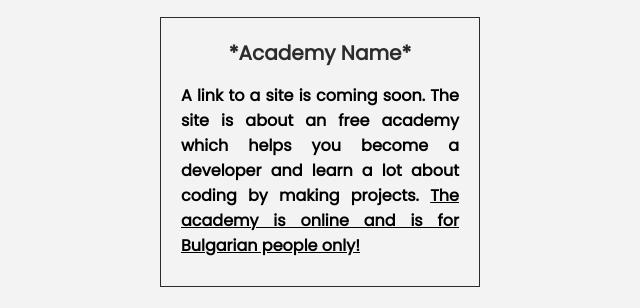
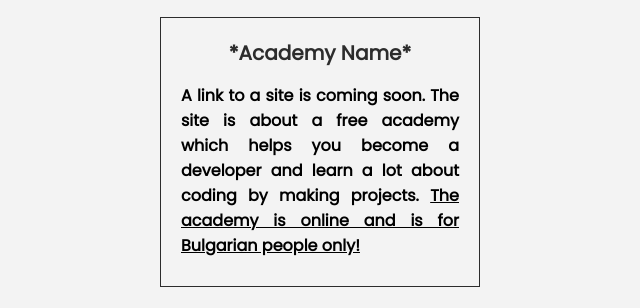
Before and after one commit to murito7/portfolio, a plain HTML site: page index.html in a window 1280 px wide. Shown: the part 2278-2586 px from the top of the page, 320-960 px from the left. Drawn offline with nearby package versions, Linux system fonts and the light colour scheme.

Commit message:
fixed letter mistake

```diff
--- a/index.html
+++ b/index.html
@@ -126,7 +126,7 @@
         <div class="soon-box">
             <div class="soon">
                 <p class="title">*Academy Name*</p>
-                <p class="desc">A link to a site is coming soon. The site is about an free academy which helps you become a developer and learn a lot about coding by making projects. <strong>The academy is online and is for Bulgarian people only!</strong></p>
+                <p class="desc">A link to a site is coming soon. The site is about a free academy which helps you become a developer and learn a lot about coding by making projects. <strong>The academy is online and is for Bulgarian people only!</strong></p>
             </div>
         </div>
     </section>
```
